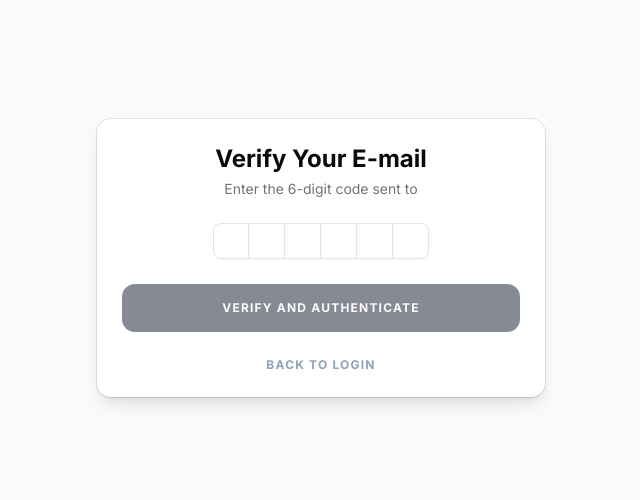
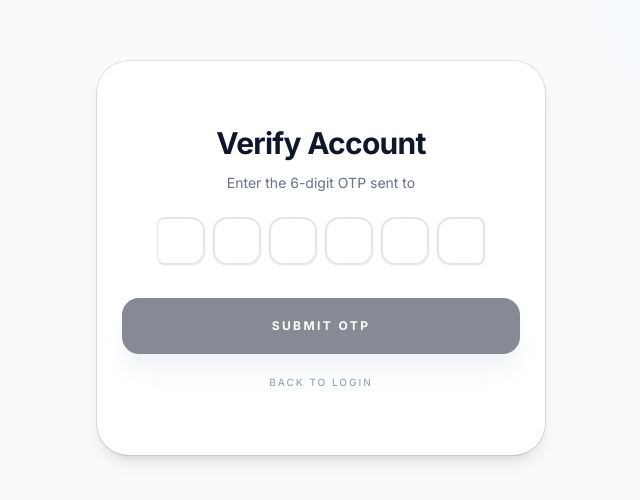
Before and after one commit to rebustechae/rebus-lms, a Next.js app: page /login/verify in a window 1280 px wide. Shown: the part 142-642 px from the top of the page, without its empty margins (319-959 px from the left). Built offline with nearby package versions, Linux system fonts and the light colour scheme.

Commit message:
fix: error popping up after entering otp right away

```diff
--- a/app/(auth)/login/verify/page.tsx
+++ b/app/(auth)/login/verify/page.tsx
@@ -1,9 +1,10 @@
 'use client'
 
-import { useState, Suspense } from 'react' // 1. Added Suspense
+import { useState, Suspense } from 'react'
 import { useSearchParams } from 'next/navigation'
 import { verifyOTP } from '@/app/(auth)/actions'
 import { Button } from '@/components/ui/button'
+import { isRedirectError } from "next/dist/client/components/redirect-error"; // Added for redirect handling
 import {
     InputOTP,
     InputOTPGroup,
@@ -12,7 +13,6 @@ import {
 import { Card, CardHeader, CardTitle, CardDescription, CardContent } from '@/components/ui/card'
 import { Loader2 } from 'lucide-react'
 
-// Move your logic into a separate component
 function VerifyForm() {
     const searchParams = useSearchParams()
     const email = searchParams.get('email') || ''
@@ -27,82 +27,96 @@ function VerifyForm() {
 
         try {
             const result = await verifyOTP(email, code)
+
             if (result?.error) {
                 setError(result.error)
+                setIsLoading(false) // Only stop loading if there is a functional error
             }
+            // Note: If successful, the redirect happens here and is caught by the 'catch'
         } catch (e) {
+            // Check if the "error" is actually a Next.js redirect
+            if (isRedirectError(e)) {
+                // Re-throw it so Next.js can handle the navigation
+                throw e
+            }
+
             setError('Invalid or expired code. Please try again.')
-        } finally {
             setIsLoading(false)
         }
     }
 
     return (
-        <Card className='w-full max-w-md shadow-lg'>
-            <CardHeader className='text-center'>
-                <CardTitle className='text-2xl font-bold'>Verify Your E-mail</CardTitle>
-                <CardDescription>
-                    Enter the 6-digit code sent to <br />
-                    <span className='font-semibold text-foreground'>{email}</span>
+        <Card className='w-full max-w-md shadow-lg border-slate-200 rounded-[2rem]'>
+            <CardHeader className='text-center pt-10'>
+                <CardTitle className='text-3xl font-bold tracking-tight text-slate-900'>Verify Account</CardTitle>
+                <CardDescription className="text-slate-500 mt-2">
+                    Enter the 6-digit OTP sent to <br />
+                    <span className='font-bold text-[#00ADEF]'>{email}</span>
                 </CardDescription>
             </CardHeader>
-            <CardContent className='flex flex-col items-center gap-6'>
+            <CardContent className='flex flex-col items-center gap-8 pb-10'>
                 <InputOTP
                     maxLength={6}
                     value={code}
                     onChange={((val) => setCode(val))}
                     disabled={isLoading}
                 >
-                    <InputOTPGroup>
-                        <InputOTPSlot index={0} />
-                        <InputOTPSlot index={1} />
-                        <InputOTPSlot index={2} />
-                        <InputOTPSlot index={3} />
-                        <InputOTPSlot index={4} />
-                        <InputOTPSlot index={5} />
+                    <InputOTPGroup className="gap-2">
+                        <InputOTPSlot index={0} className="rounded-xl border-2 size-12 text-lg font-bold" />
+                        <InputOTPSlot index={1} className="rounded-xl border-2 size-12 text-lg font-bold" />
+                        <InputOTPSlot index={2} className="rounded-xl border-2 size-12 text-lg font-bold" />
+                        <InputOTPSlot index={3} className="rounded-xl border-2 size-12 text-lg font-bold" />
+                        <InputOTPSlot index={4} className="rounded-xl border-2 size-12 text-lg font-bold" />
+                        <InputOTPSlot index={5} className="rounded-xl border-2 size-12 text-lg font-bold" />
                     </InputOTPGroup>
                 </InputOTP>
 
                 {error && (
-                    <p className='text-sm text-destructive font-bold bg-destructive/10 p-2 rounded w-full text-center uppercase tracking-tighter'>
+                    <div className='bg-rose-50 border border-rose-100 p-3 rounded-xl w-full'>
+                        <p className='text-[10px] text-rose-600 font-black uppercase text-center tracking-widest'>
                             {error}
                         </p>
+                    </div>
                 )}
 
+                <div className="w-full space-y-4">
                     <Button
                         onClick={handleVerify}
-                    className='w-full bg-slate-900 hover:bg-slate-800 py-6 rounded-xl font-bold uppercase tracking-widest text-xs transition-all'
+                        className='w-full bg-slate-900 hover:bg-slate-800 text-white py-7 rounded-2xl font-bold uppercase tracking-[0.2em] text-xs transition-all shadow-xl shadow-slate-200'
                         disabled={code.length !== 6 || isLoading}
                     >
                         {isLoading ? (
-                        <>
-                            <Loader2 className='mr-2 size-4 animate-spin' />
-                            Verifying Securely...
-                        </>
+                            <div className="flex items-center gap-2">
+                                <Loader2 className='size-4 animate-spin' />
+                                <span>Authenticating...</span>
+                            </div>
                         ) : (
-                        "Verify and Authenticate"
+                            "Submit OTP"
                         )}
                     </Button>
 
                     <button
                         onClick={() => window.location.href = '/login'}
-                    className='text-xs font-bold uppercase tracking-widest text-slate-400 hover:text-slate-900 transition-colors'
+                        className='w-full text-[10px] font-medium uppercase tracking-[0.2em] text-slate-400 hover:text-slate-900 transition-colors'
                     >
                         Back to login
                     </button>
+                </div>
             </CardContent>
         </Card>
     )
 }
 
-// Main page component wraps the form in Suspense
 export default function VerifyPage() {
     return (
-        <div className='flex min-h-screen items-center justify-center p-4 bg-slate-50'>
+        <div className='min-h-screen items-center justify-center p-4 bg-[#F8FAFC] flex relative overflow-hidden'>
+            {/* Subtle UI Accents */}
+            <div className="absolute top-[-10%] right-[-10%] w-[30%] h-[30%] bg-[#00ADEF]/5 rounded-full blur-[100px]" />
+
             <Suspense fallback={
                 <div className="flex flex-col items-center gap-4">
-                    <Loader2 className="animate-spin text-slate-300" size={32} />
-                    <p className="text-[10px] font-black uppercase tracking-[0.2em] text-slate-400">Initializing Secure Handshake...</p>
+                    <Loader2 className="animate-spin text-[#00ADEF]" size={32} />
+                    <p className="text-[10px] font-black uppercase tracking-[0.3em] text-slate-400">Verifying Identity...</p>
                 </div>
             }>
                 <VerifyForm />
```
Lines whose indentation alone changed are shown as unchanged.
